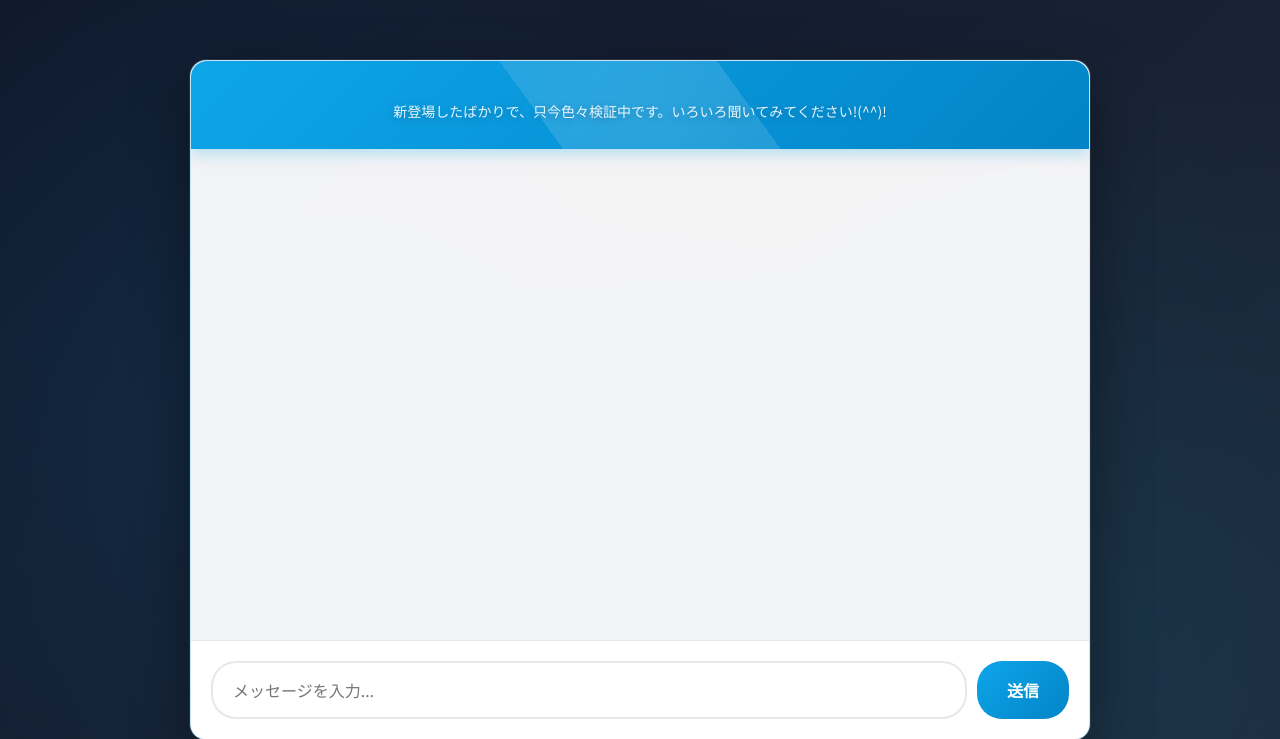
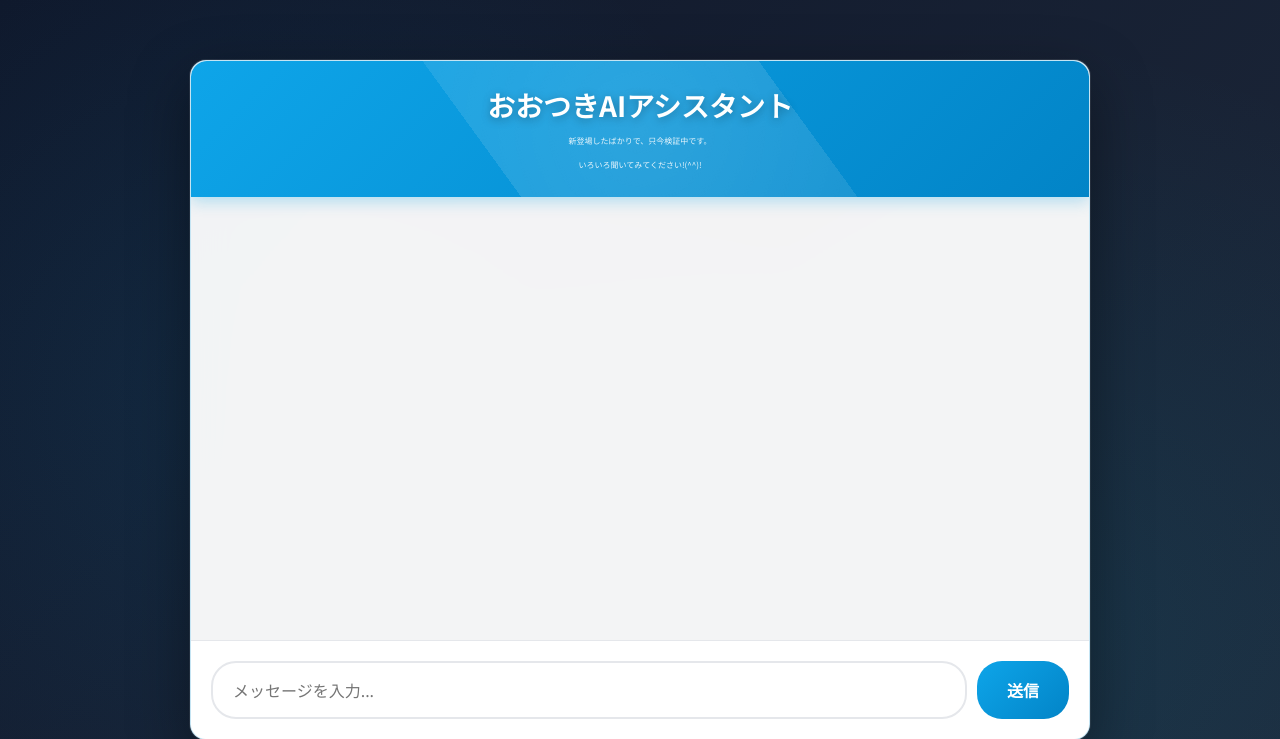
Before and after one commit to yasuhiro-jj/ootsuki2, a Python web app: template templates/base_chat.html in a window 1280 px wide. Shown: the top 739 px of the page. Run offline with Jinja, Linux system fonts and the light colour scheme; the template is opened without the code that fills it, so the values that code supplies are empty.

Commit message:
タイトルを「おおつきAIアシスタント」に変更し、説明文を改行

```diff
--- a/templates/base_chat.html
+++ b/templates/base_chat.html
@@ -711,7 +711,8 @@
     <!-- メインチャット画面 -->
     <div class="chat-container">
         <div class="chat-header">
-            <h1>{{ title }} <span style="font-size: 0.5em; font-weight: normal; opacity: 0.9;">新登場したばかりで、只今色々検証中です。いろいろ聞いてみてください!(^^)!</span></h1>
+            <h1>おおつきAIアシスタント</h1>
+            <span style="font-size: 0.5em; font-weight: normal; opacity: 0.9;">新登場したばかりで、只今検証中です。<br>いろいろ聞いてみてください!(^^)!</span>
         </div>
         <div class="chat-messages" id="chat-messages">
             <!-- WebSocketから初回挨拶を受信します -->
```
